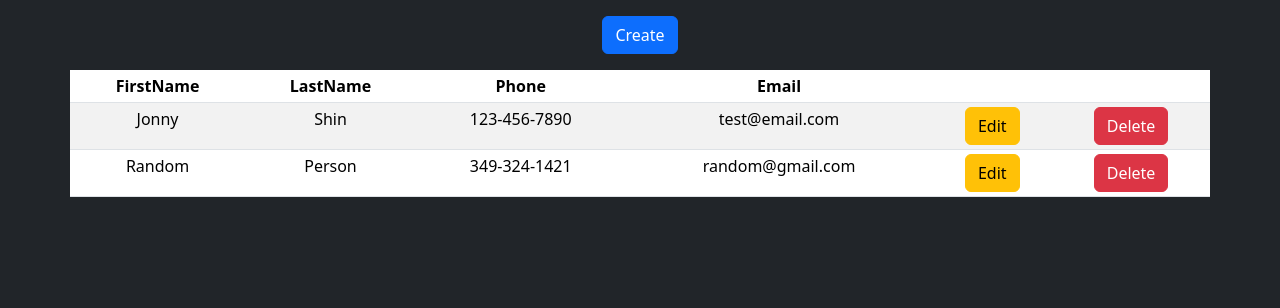
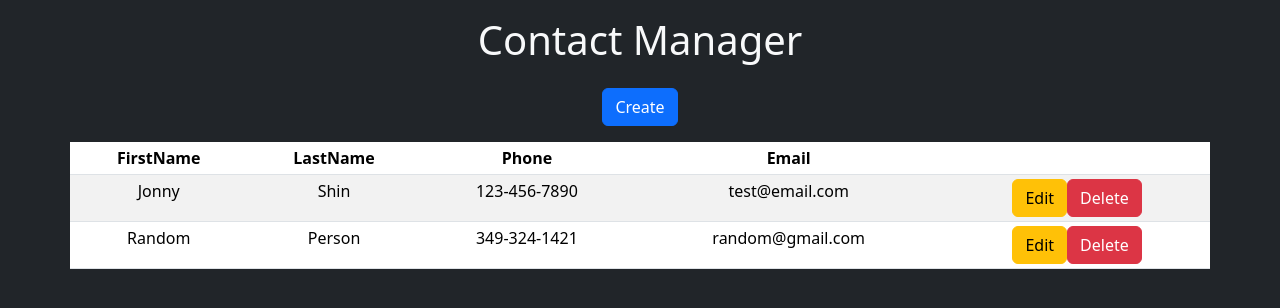
Before and after one commit to JShinault0620/rlcm, a React (Vite) app in the folder front/: page / in a window 1280 px wide. Shown: the top 308 px of the page. Built offline with nearby package versions, Linux system fonts and the light colour scheme.

Commit message:
add h1, combine edit/delete <td>'s

```diff
--- a/front/src/components/ViewContacts.tsx
+++ b/front/src/components/ViewContacts.tsx
@@ -10,6 +10,7 @@ const ContactsTable: React.FC = () => {
 
   return (
     <Container>
+      <Row><h1 className="text-light text-center mt-3">Contact Manager</h1></Row>
       <Row className="justify-content-center">
         <Col className="my-3 col-auto"><Button onClick={() => {setEditContactID(-1); setShowModal(true)}}>Create</Button></Col>
         <Table className="text-center table-striped table-sm">
@@ -19,7 +20,6 @@ const ContactsTable: React.FC = () => {
               <th>LastName</th>
               <th>Phone</th>
               <th>Email</th>
-              <th></th>
               <th></th>
             </tr>
           </thead>
@@ -31,8 +31,10 @@ const ContactsTable: React.FC = () => {
                   <td>{contact.lastName}</td>
                   <td>{contact.phoneNumber}</td>
                   <td>{contact.email}</td>
-                  <td><Button className="btn-warning" onClick={() => {setEditContactID(contact.id); setShowModal(true)}}>Edit</Button></td>
-                  <td><Button className="btn-danger" onClick={() => {deleteContact(contact.id)}}>Delete</Button></td>
+                  <td>
+                    <Button className="btn-warning" onClick={() => {setEditContactID(contact.id); setShowModal(true)}}>Edit</Button>
+                    <Button className="btn-danger" onClick={() => {deleteContact(contact.id)}}>Delete</Button>
+                  </td>
                 </tr>
               )
             })}
```
